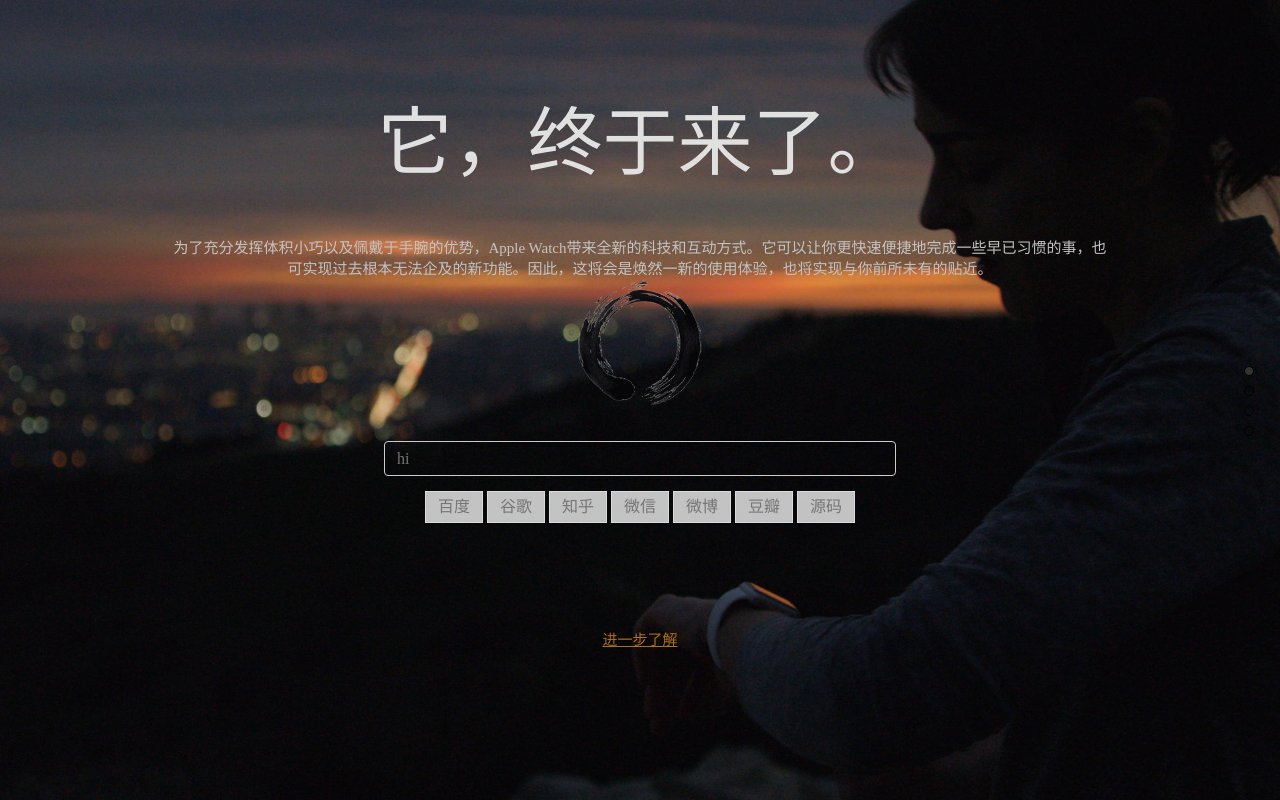
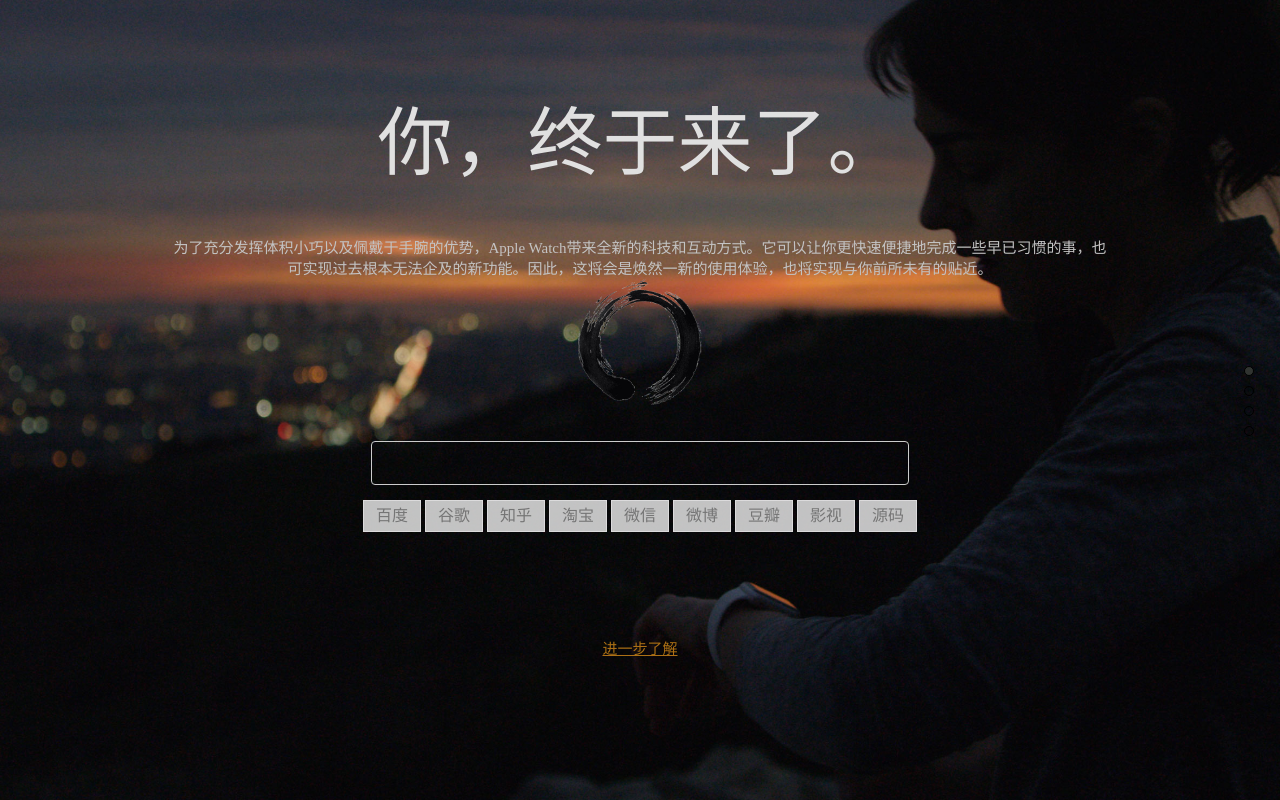
Before and after one commit to auspbro/full-page-navi, a plain HTML site: page index.html in a window 1280 px wide. Drawn offline with Linux system fonts and the light colour scheme.

Commit message:
Fine tune search box style

```diff
--- a/css/index.css
+++ b/css/index.css
@@ -276,7 +276,7 @@ center {
 .form-control {
 	display: float;
 	width: 40%;
-	height: 35px;
+	height: 30px;
 	padding: 6px 12px;
 	font-size: 16px;
 	line-height: 1.4;
--- a/index.html
+++ b/index.html
@@ -11,7 +11,7 @@
 <body>
     <div id="fullPage">
         <div class="section section1">
-            <h1>它，终于来了。</h1>
+            <h1>你，终于来了。</h1>
             <p>为了充分发挥体积小巧以及佩戴于手腕的优势，Apple Watch带来全新的科技和互动方式。它可以让你更快速便捷地完成一些早已习惯的事，也
                 <br/>可实现过去根本无法企及的新功能。因此，这将会是焕然一新的使用体验，也将实现与你前所未有的贴近。</p>
             <center>
@@ -21,7 +21,9 @@
             </center>
             <div class="search-box">
                 <center>
-                    <input class="form-control" type="search" id="search" value="" placeholder="hi" results="5">
+                    <form action="http://www.baidu.com/s" method="get" target="_blank">
+                        <input type="text" class="form-control" name="search" id="search" value="" baiduSug="2">
+                    </form>
                 </center>
             </div>
             <div class="submit-button">
@@ -29,9 +31,11 @@
                     <input type="submit" value="百度" id="baidu" button type="button" class="btn btn-primary">
                     <input type="submit" value="谷歌" id="google" button type="button" class="btn btn-primary">
                     <input type="submit" value="知乎" id="zhihu" button type="button" class="btn btn-primary">
+                    <input type="submit" value="淘宝" id="taobao" button type="button" class="btn btn-primary">
                     <input type="submit" value="微信" id="wechat" button type="button" class="btn btn-primary">
                     <input type="submit" value="微博" id="weibo" button type="button" class="btn btn-primary">
                     <input type="submit" value="豆瓣" id="douban" button type="button" class="btn btn-primary">
+                    <input type="submit" value="影视" id="movie" button type="button" class="btn btn-primary">
                     <input type="submit" value="源码" id="github" button type="button" class="btn btn-primary">
                 </center>
             </div>
@@ -108,6 +112,9 @@
 <script src="js/jquery-1.9.1.min.js"></script>
 <script src="js/jquery.fullPage.min.js"></script>
 <script src="js/move.js"></script>
+<script src="js/submit-button.js"></script>
+<script charset="gbk" src="js/baidu.js"></script>
+
 <script>
     $('#fullPage').fullpage({
         verticalCentered: false,
```
